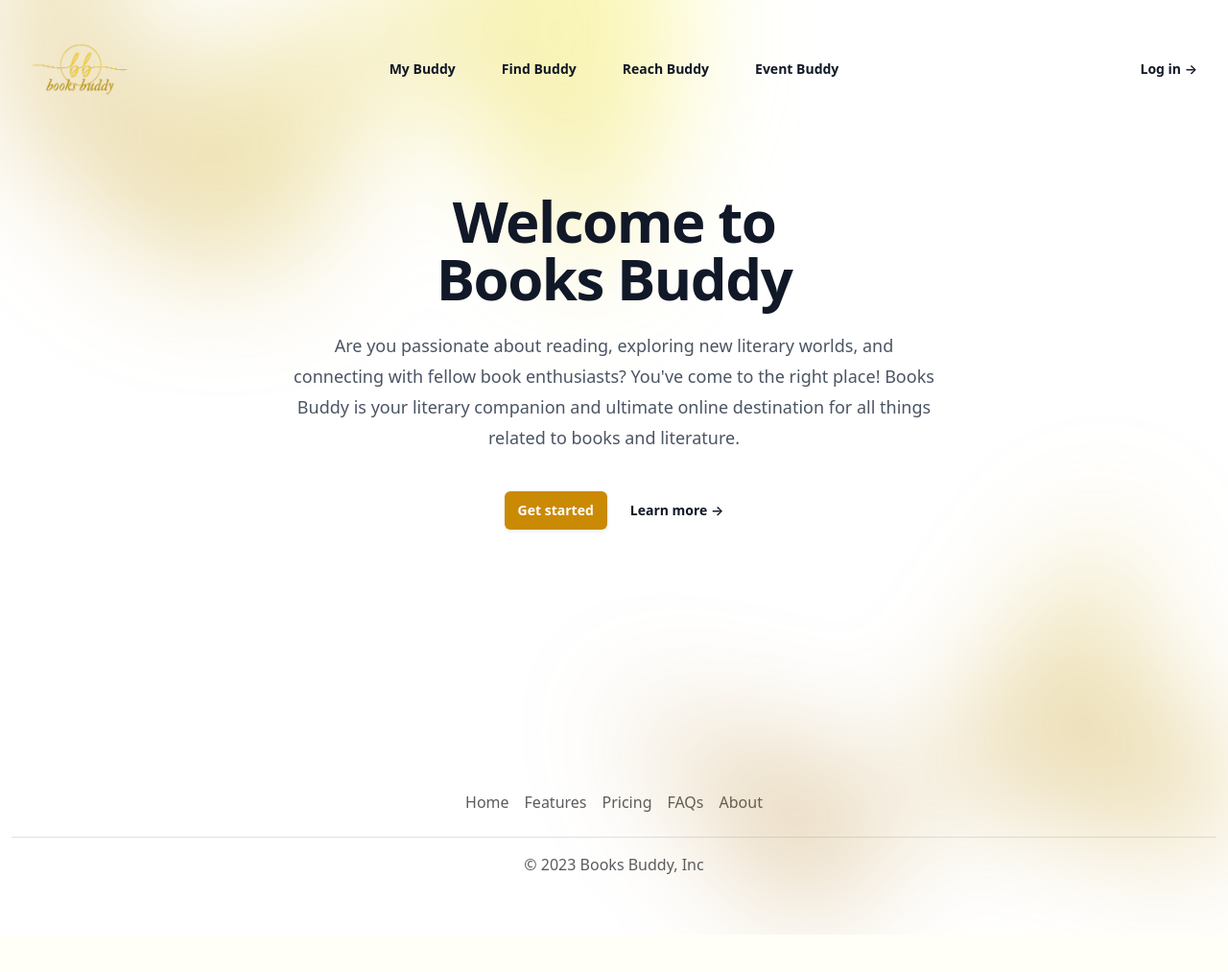
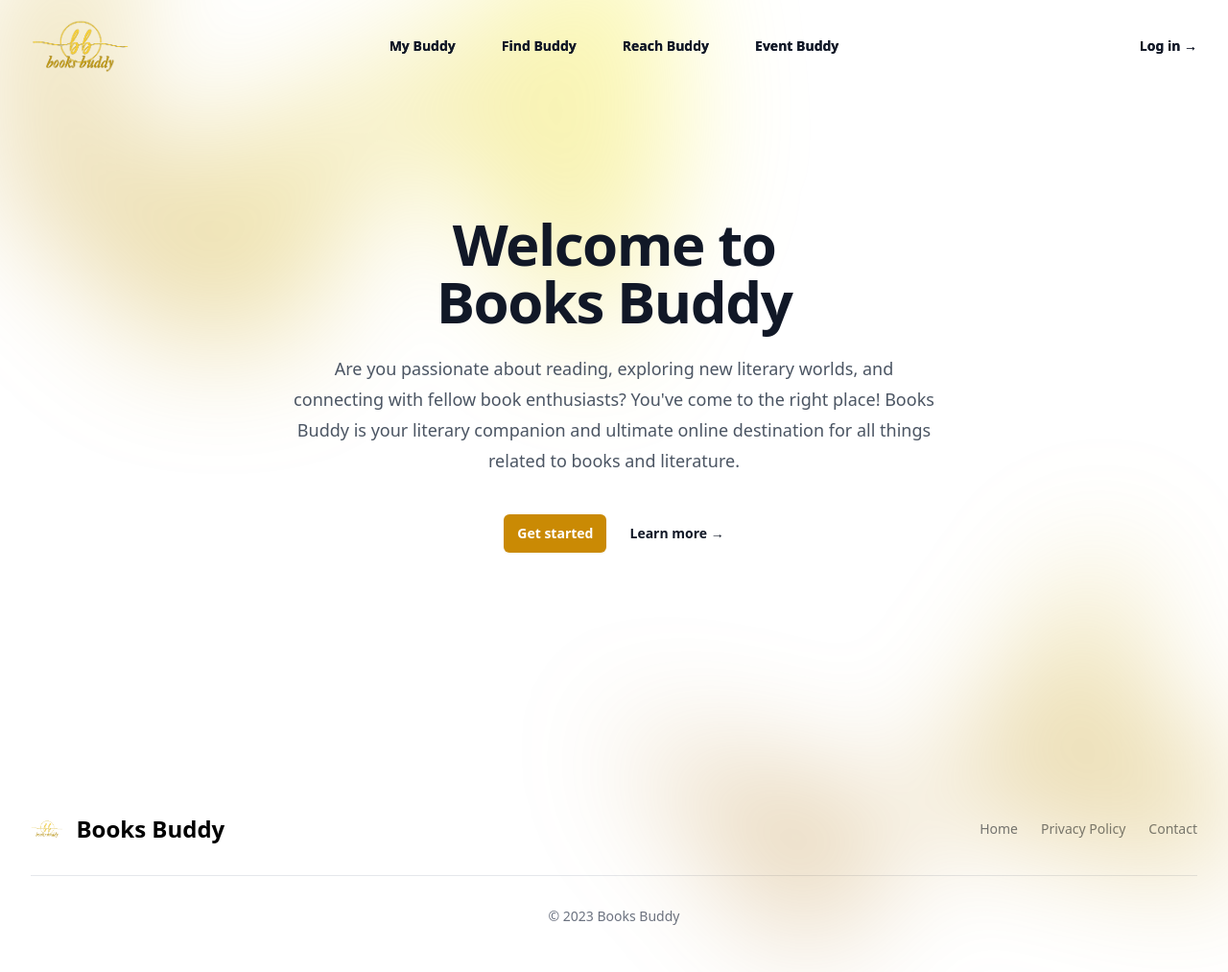
Before and after one commit to jago-bikin-web/book-buddy, a Django app: page / in a window 1280 px wide. Shown: the whole page at 96% size. Before the commit the page ends 963 px from the top, so only its background shows below. Run offline with Django 4.2, Linux system fonts and the light colour scheme; some libraries are stand-ins or nearby versions.

Commit message:
feat: js folder fix: base.html dan dafton pull req

```diff
--- a/main/static/css/main.css
+++ b/main/static/css/main.css
@@ -1,3 +1,3 @@
-.asd {
+/* .asd {
   margin-top: -5rem;
-}
+} */
--- a/main/templates/main.html
+++ b/main/templates/main.html
@@ -9,8 +9,11 @@
 {% endblock meta %}
 
 {% block content %}
-<div class="bg-white asd">
-  <div class="relative isolate px-6 pt-14 lg:px-8">
+
+{% include 'header.html' %}
+
+<div class="bg-white h-screen">
+  <div class="isolate px-6 lg:px-8">
     <div class="absolute inset-x-0 -top-40 -z-10 transform-gpu overflow-hidden blur-3xl sm:-top-80" aria-hidden="true">
       <div class="relative left-[calc(50%-11rem)] aspect-[1155/678] w-[36.125rem] -translate-x-1/2 rotate-[30deg] bg-gradient-to-tr from-[#964B00] to-[#FFFF00] opacity-30 sm:left-[calc(50%-30rem)] sm:w-[72.1875rem]" style="clip-path: polygon(74.1% 44.1%, 100% 61.6%, 97.5% 26.9%, 85.5% 0.1%, 80.7% 2%, 72.5% 32.5%, 60.2% 62.4%, 52.4% 68.1%, 47.5% 58.3%, 45.2% 34.5%, 27.5% 76.7%, 0.1% 64.9%, 17.9% 100%, 27.6% 76.8%, 76.1% 97.7%, 74.1% 44.1%)"></div>
     </div>
@@ -30,5 +33,6 @@
   </div>
 </div>
 
+{% include 'footer.html' %}
 
 {% endblock content %}
--- a/static/css/style.css
+++ b/static/css/style.css
@@ -19,3 +19,18 @@
 ::-webkit-scrollbar-thumb:hover {
   background: var(--secondary-color);
 }
+
+.nav:after {
+  content: "";
+  position: absolute;
+  background-color: #FDD835;
+  height: 3px;
+  width: 0;
+  left: 0;
+  bottom: -4px;
+  transition: 0.4s;
+}
+
+.nav:hover:after {
+  width: 100%;
+}
--- /dev/null
+++ b/static/js/index.js
@@ -0,0 +1,12 @@
+$(document).ready(() => {
+
+    $(".button-nav-mobile").click(() => {
+      $(".nav-mobile").removeClass("hidden")
+    })
+
+    $(".button-close-nav-mobile").click(() => {
+      $(".nav-mobile").addClass("hidden")
+    })
+  }
+
+)
--- a/templates/base.html
+++ b/templates/base.html
@@ -8,34 +8,26 @@
 
   <!-- Link CSS Framework -->
   <script src="https://cdn.tailwindcss.com"></script>
-  <link href="https://cdn.jsdelivr.net/npm/bootstrap@5.3.2/dist/css/bootstrap.min.css" rel="stylesheet" integrity="sha384-T3c6CoIi6uLrA9TneNEoa7RxnatzjcDSCmG1MXxSR1GAsXEV/Dwwykc2MPK8M2HN" crossorigin="anonymous">
 
   <!-- CSS Static -->
-
   <link rel="stylesheet" href="{% static 'css/style.css' %}" type="text/css"/>
 
   <!-- Meta Tambahan -->
   {% block meta %}
   <title>Books Buddy</title>
-  {% endblock meta %}
+  {% endblock %}
 
   <link href="{% static 'img/logo.png' %}" rel="icon">
-  <title>Books Buddy</title>
-
 </head>
 <body>
-  <!-- Header -->
   {% include 'header.html' %}
 
   <!-- Content -->
   {% block content %}
-  <h1>Hi Welcome to Books Buddy</h1>
-  {% endblock content %}
+    <h1>Hi Welcome to Books Buddy</h1>
+  {% endblock %}
 
-  <!-- Footer -->
-  {% include 'footer.html' %}
-
-  <!-- JS Bootstrap -->
-  <script src="https://cdn.jsdelivr.net/npm/bootstrap@5.3.2/dist/js/bootstrap.bundle.min.js" integrity="sha384-C6RzsynM9kWDrMNeT87bh95OGNyZPhcTNXj1NW7RuBCsyN/o0jlpcV8Qyq46cDfL" crossorigin="anonymous"></script>
+  <script src="https://ajax.googleapis.com/ajax/libs/jquery/3.7.0/jquery.min.js"></script>
+  <script src="{% static 'js/index.js' %}"></script>
 </body>
 </html>
--- a/templates/footer.html
+++ b/templates/footer.html
@@ -1,15 +1,30 @@
 <!--  Load static files -->
 {% load static %}
 
-<div class="container">
-  <footer class="py-3 my-4">
-    <ul class="nav justify-content-center border-bottom pb-3 mb-3">
-      <li class="nav-item"><a href="#" class="nav-link px-2 text-body-secondary">Home</a></li>
-      <li class="nav-item"><a href="#" class="nav-link px-2 text-body-secondary">Features</a></li>
-      <li class="nav-item"><a href="#" class="nav-link px-2 text-body-secondary">Pricing</a></li>
-      <li class="nav-item"><a href="#" class="nav-link px-2 text-body-secondary">FAQs</a></li>
-      <li class="nav-item"><a href="#" class="nav-link px-2 text-body-secondary">About</a></li>
-    </ul>
-    <p class="text-center text-body-secondary">© 2023 Books Buddy, Inc</p>
-  </footer>
-</div>
+<footer class="m-4">
+  <div class="w-full max-w-screen-xl mx-auto p-4 md:py-8">
+    <div class="sm:flex sm:items-center sm:justify-between">
+      <a href="#" class="flex items-center mb-4 sm:mb-0">
+        <img
+          src="{% static 'img/logo2.png' %}"
+          class="h-8 mr-3"
+          alt="Books Buddy Logo"
+        />
+        <span
+          class="self-center text-2xl font-semibold whitespace-nowrap"
+          >Books Buddy</span
+        >
+      </a>
+      <div class="flex flex-wrap items-center mb-6 text-sm font-medium text-gray-500 sm:mb-0">
+          <a href="#" class="mr-4 hover:underline md:mr-6">Home</a>
+          <a href="#" class="mr-4 hover:underline md:mr-6">Privacy Policy</a>
+          <a href="#" class="hover:underline">Contact</a>
+      </div>
+    </div>
+    <hr class="my-6 border-gray-200 sm:mx-auto dark:border-gray-700 lg:my-8" />
+    <span class="block text-sm text-gray-500 sm:text-center dark:text-gray-400"
+      >© 2023
+      <a href="#" class="hover:underline">Books Buddy</span
+    >
+  </div>
+</footer>
--- a/templates/header.html
+++ b/templates/header.html
@@ -2,15 +2,15 @@
 {% load static %}
 
 <header class="absolute inset-x-0 top-0 z-50">
-  <nav class="flex items-center justify-between p-6 lg:px-8" aria-label="Global">
+  <nav class="flex items-center justify-between px-5 lg:px-8" aria-label="Global">
     <div class="flex lg:flex-1">
       <a href="#" class="-m-1.5 p-1.5">
-        <span class="sr-only">Your Company</span>
-        <img class="h-24 w-auto" src="{% static 'img/logo2.png' %}" alt="">
+        <span class="sr-only">Books Buddy</span>
+        <img class="h-24 w-auto" src="{% static 'img/logo2.png' %}" alt="logo books buddy">
       </a>
     </div>
     <div class="flex lg:hidden">
-      <button type="button" class="-m-2.5 inline-flex items-center justify-center rounded-md p-2.5 text-gray-700">
+      <button type="button" class="-m-2.5 inline-flex items-center justify-center rounded-md p-2.5 text-gray-700 button-nav-mobile">
         <span class="sr-only">Open main menu</span>
         <svg class="h-6 w-6" fill="none" viewBox="0 0 24 24" stroke-width="1.5" stroke="currentColor" aria-hidden="true">
           <path stroke-linecap="round" stroke-linejoin="round" d="M3.75 6.75h16.5M3.75 12h16.5m-16.5 5.25h16.5" />
@@ -18,26 +18,26 @@
       </button>
     </div>
     <div class="hidden lg:flex lg:gap-x-12">
-      <a href="#" class="text-sm font-semibold leading-6 text-gray-900">My Buddy</a>
-      <a href="#" class="text-sm font-semibold leading-6 text-gray-900">Find Buddy</a>
-      <a href="#" class="text-sm font-semibold leading-6 text-gray-900">Reach Buddy</a>
-      <a href="#" class="text-sm font-semibold leading-6 text-gray-900">Event Buddy</a>
+      <a href="#" class="nav relative text-sm font-semibold leading-6 text-gray-900">My Buddy</a>
+      <a href="#" class="nav relative text-sm font-semibold leading-6 text-gray-900">Find Buddy</a>
+      <a href="#" class="nav relative text-sm font-semibold leading-6 text-gray-900">Reach Buddy</a>
+      <a href="#" class="nav relative text-sm font-semibold leading-6 text-gray-900">Event Buddy</a>
     </div>
     <div class="hidden lg:flex lg:flex-1 lg:justify-end">
       <a href="#" class="text-sm font-semibold leading-6 text-gray-900">Log in <span aria-hidden="true">&rarr;</span></a>
     </div>
   </nav>
   <!-- Mobile menu, show/hide based on menu open state. -->
-  <div class="lg:hidden" role="dialog" aria-modal="true">
+  <div class="nav-mobile hidden lg:hidden" role="dialog" aria-modal="true">
     <!-- Background backdrop, show/hide based on slide-over state. -->
     <div class="fixed inset-0 z-50"></div>
     <div class="fixed inset-y-0 right-0 z-50 w-full overflow-y-auto bg-white px-6 py-6 sm:max-w-sm sm:ring-1 sm:ring-gray-900/10">
       <div class="flex items-center justify-between">
         <a href="#" class="-m-1.5 p-1.5">
-          <span class="sr-only">Your Company</span>
-          <img class="h-8 w-auto" src="https://tailwindui.com/img/logos/mark.svg?color=indigo&shade=600" alt="">
+          <span class="sr-only">Books Buddy</span>
+          <img class="h-8 w-auto" src="{% static 'img/logo2.png' %}" alt="">
         </a>
-        <button type="button" class="-m-2.5 rounded-md p-2.5 text-gray-700">
+        <button type="button" class="-m-2.5 rounded-md p-2.5 text-gray-700 button-close-nav-mobile">
           <span class="sr-only">Close menu</span>
           <svg class="h-6 w-6" fill="none" viewBox="0 0 24 24" stroke-width="1.5" stroke="currentColor" aria-hidden="true">
             <path stroke-linecap="round" stroke-linejoin="round" d="M6 18L18 6M6 6l12 12" />
@@ -47,10 +47,10 @@
       <div class="mt-6 flow-root">
         <div class="-my-6 divide-y divide-gray-500/10">
           <div class="space-y-2 py-6">
-            <a href="#" class="-mx-3 block rounded-lg px-3 py-2 text-base font-semibold leading-7 text-gray-900 hover:bg-gray-50">Product</a>
-            <a href="#" class="-mx-3 block rounded-lg px-3 py-2 text-base font-semibold leading-7 text-gray-900 hover:bg-gray-50">Features</a>
-            <a href="#" class="-mx-3 block rounded-lg px-3 py-2 text-base font-semibold leading-7 text-gray-900 hover:bg-gray-50">Marketplace</a>
-            <a href="#" class="-mx-3 block rounded-lg px-3 py-2 text-base font-semibold leading-7 text-gray-900 hover:bg-gray-50">Company</a>
+            <a href="#" class="-mx-3 block rounded-lg px-3 py-2 text-base font-semibold leading-7 text-gray-900 hover:bg-gray-50">My Buddy</a>
+            <a href="#" class="-mx-3 block rounded-lg px-3 py-2 text-base font-semibold leading-7 text-gray-900 hover:bg-gray-50">Find Buddy</a>
+            <a href="#" class="-mx-3 block rounded-lg px-3 py-2 text-base font-semibold leading-7 text-gray-900 hover:bg-gray-50">Reach Buddy</a>
+            <a href="#" class="-mx-3 block rounded-lg px-3 py-2 text-base font-semibold leading-7 text-gray-900 hover:bg-gray-50">Event Buddy</a>
           </div>
           <div class="py-6">
             <a href="#" class="-mx-3 block rounded-lg px-3 py-2.5 text-base font-semibold leading-7 text-gray-900 hover:bg-gray-50">Log in</a>
```
